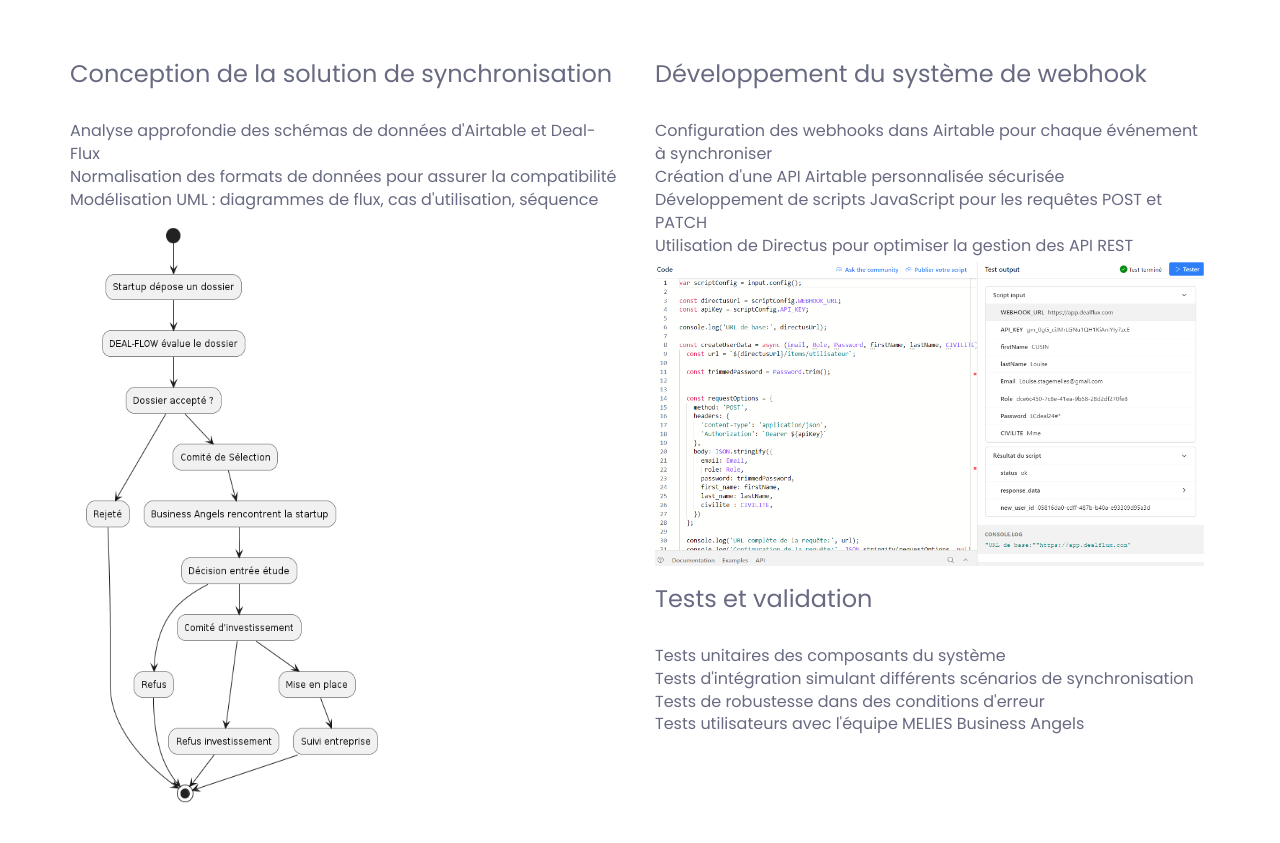
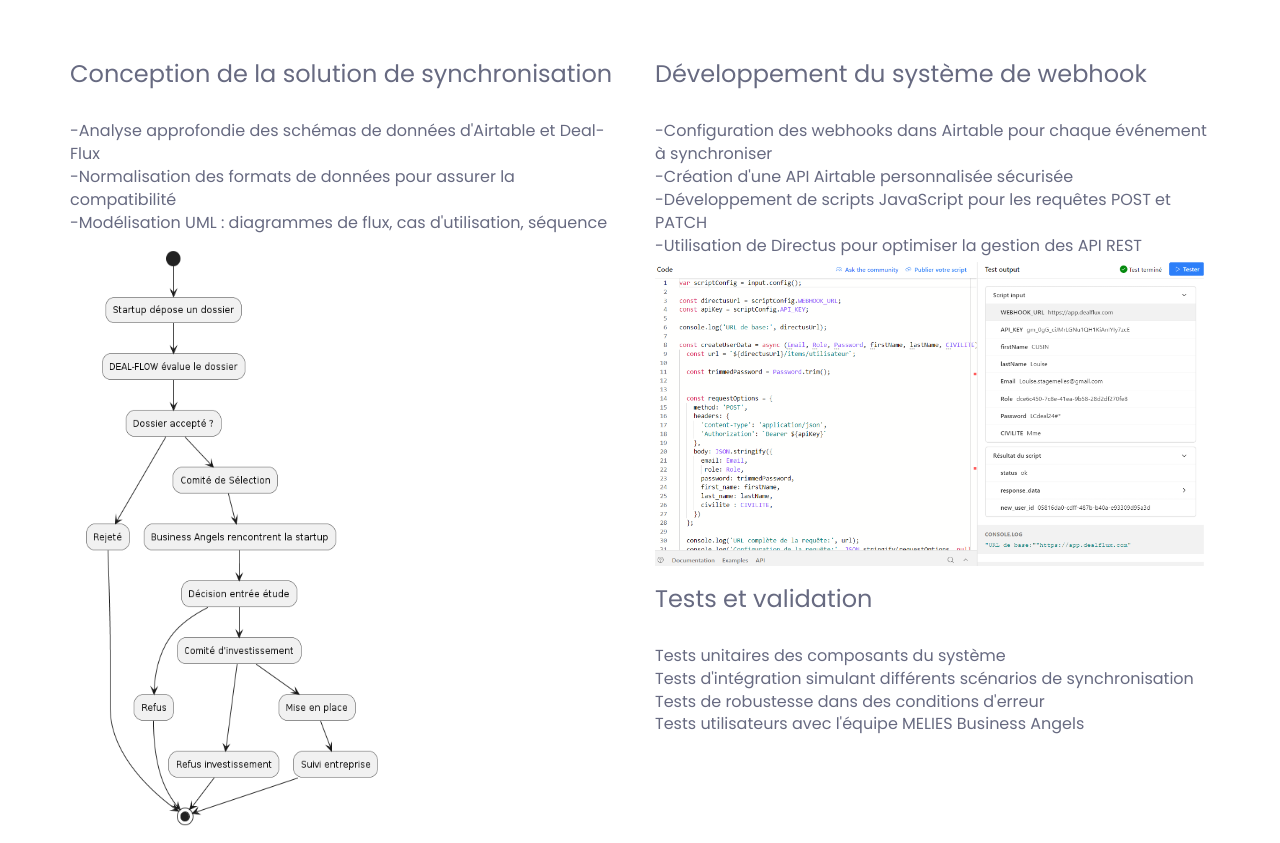
Before and after one commit to Bibaxmaxx/Portfolio-Prevost, a plain HTML site: page projet_stage.html in a window 1280 px wide. Shown: the part 1780-2623 px from the top of the page. Drawn offline with nearby package versions, Linux system fonts and the light colour scheme; files that its build step writes are made by us from their sources.

Commit message:
Update projet_stage.html

```diff
--- a/projet_stage.html
+++ b/projet_stage.html
@@ -118,28 +118,32 @@
                 <div class="row">
                     <div class="col-sm-6">
                         <br>
+                        <B>
                         <h3>Conception de la solution de synchronisation</h3>
+                             </B>
                         <br>
                         <ul>
-                            <li>Analyse approfondie des schémas de données d'Airtable et Deal-Flux</li>
-                            <li>Normalisation des formats de données pour assurer la compatibilité</li>
-                            <li>Modélisation UML : diagrammes de flux, cas d'utilisation, séquence</li>
+                            <li>-Analyse approfondie des schémas de données d'Airtable et Deal-Flux</li>
+                            <li>-Normalisation des formats de données pour assurer la compatibilité</li>
+                            <li>-Modélisation UML : diagrammes de flux, cas d'utilisation, séquence</li>
                         </ul>
                         <img src="assets/images/portfolio/diagramme-flux-mba.png" alt="Diagramme de flux MELIES Business Angels">
                     </div>
                     <div class="col-sm-6">
-                        <br>
+                        <br><B>
                         <h3>Développement du système de webhook</h3>
+                            </B>
                         <br>
                         <ul>
-                            <li>Configuration des webhooks dans Airtable pour chaque événement à synchroniser</li>
-                            <li>Création d'une API Airtable personnalisée sécurisée</li>
-                            <li>Développement de scripts JavaScript pour les requêtes POST et PATCH</li>
-                            <li>Utilisation de Directus pour optimiser la gestion des API REST</li>
+                            <li>-Configuration des webhooks dans Airtable pour chaque événement à synchroniser</li>
+                            <li>-Création d'une API Airtable personnalisée sécurisée</li>
+                            <li>-Développement de scripts JavaScript pour les requêtes POST et PATCH</li>
+                            <li>-Utilisation de Directus pour optimiser la gestion des API REST</li>
                         </ul>
                         <img src="assets/images/portfolio/code-requete-post.png" alt="Exemple de code pour une requête POST">
-                        <br>
+                        <br><B>
                         <h3>Tests et validation</h3>
+                             </B>
                         <br>
                         <ul>
                             <li>Tests unitaires des composants du système</li>
```
